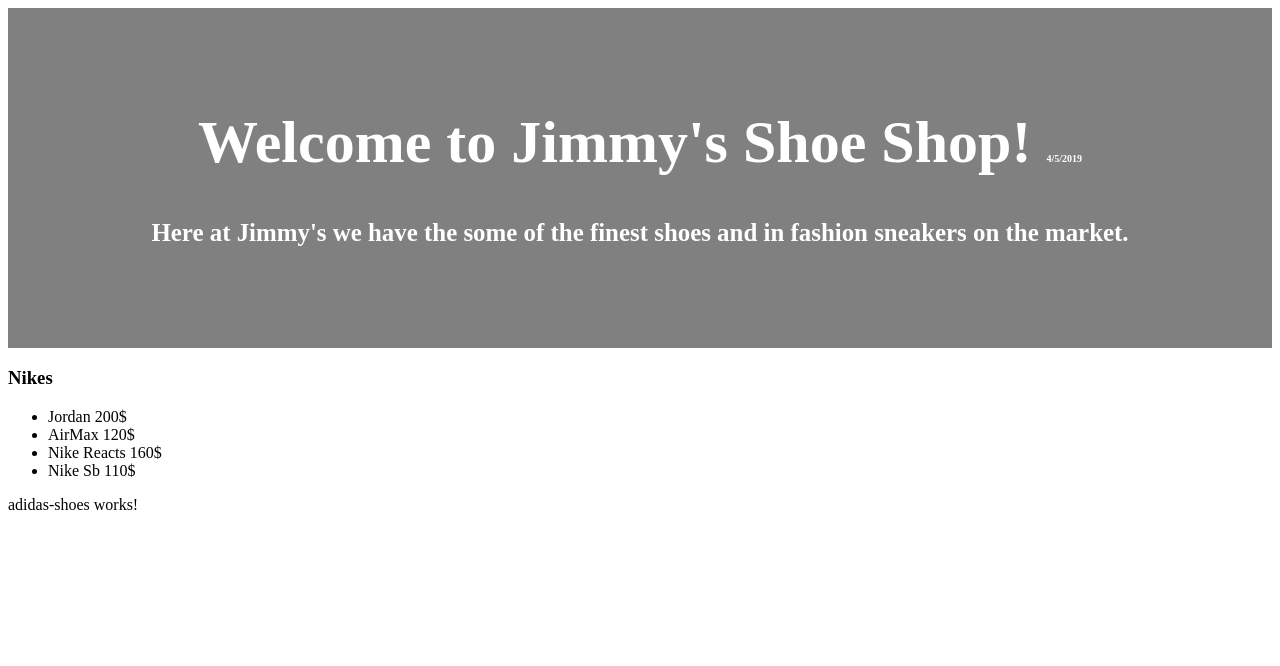
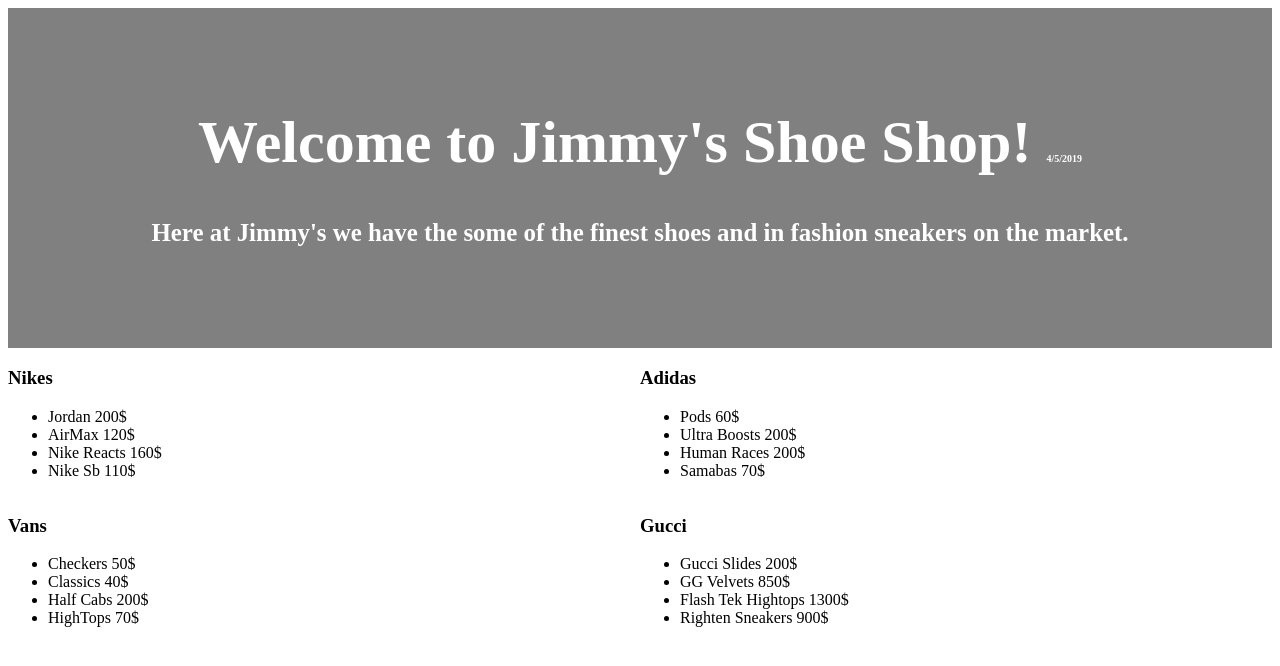
Before and after one commit to Zebrozkii/Jimmy-s-Shoe-Shop, an Angular app: page / in a window 1280 px wide. Shown: the top 666 px of the page. Built offline with nearby package versions, Linux system fonts and the light colour scheme.

Commit message:
added a small amount of gridding so the project is organized and nice

```diff
--- a/src/app/adidas-shoes/adidas-shoes.component.html
+++ b/src/app/adidas-shoes/adidas-shoes.component.html
@@ -1,3 +1,4 @@
-<p>
-  adidas-shoes works!
-</p>
+<h3> {{header}}</h3>
+<ul>
+  <li *ngFor="let currentShoe of adidas">{{currentShoe.name}} {{currentShoe.price}}$</li>
+</ul>
--- a/src/app/adidas-shoes/adidas-shoes.component.ts
+++ b/src/app/adidas-shoes/adidas-shoes.component.ts
@@ -1,11 +1,16 @@
 import { Component } from '@angular/core';
-
+import { Shoe } from '../models/shoe.model';
 @Component({
   selector: 'app-adidas-shoes',
   templateUrl: './adidas-shoes.component.html',
   styleUrls: ['./adidas-shoes.component.css']
 })
 export class AdidasShoesComponent {
-
-
-}
+    header: string = "Adidas"
+    adidas: Shoe[] = [
+      new Shoe("Pods",60),
+      new Shoe("Ultra Boosts",200),
+      new Shoe("Human Races", 200),
+      new Shoe("Samabas" ,70),
+    ];
+  }
--- a/src/app/app.component.css
+++ b/src/app/app.component.css
@@ -8,3 +8,8 @@
   color: white;
   font-size: 30px;
 }
+.grid-container{
+  display: grid;
+  grid-template-columns: 50% 50%;
+
+}
--- a/src/app/app.component.html
+++ b/src/app/app.component.html
@@ -6,6 +6,10 @@
   </h1>
   <h5>{{ description}}.</h5>
 </div>
+<div class="grid-container">
 <app-nike-shoes></app-nike-shoes>
 <app-adidas-shoes></app-adidas-shoes>
+<app-vans-shoes></app-vans-shoes>
+<app-gucci-shoes></app-gucci-shoes>
 </div>
+</div>
--- a/src/app/app.module.ts
+++ b/src/app/app.module.ts
@@ -3,13 +3,17 @@
 import { AppComponent } from './app.component';
 import { NikeShoesComponent } from './nike-shoes/nike-shoes.component';
 import { AdidasShoesComponent } from './adidas-shoes/adidas-shoes.component';
+import { VansShoesComponent } from './vans-shoes/vans-shoes.component';
+import { GucciShoesComponent } from './gucci-shoes/gucci-shoes.component';
 
 
 @NgModule({
   declarations: [
     AppComponent,
     NikeShoesComponent,
-    AdidasShoesComponent
+    AdidasShoesComponent,
+    VansShoesComponent,
+    GucciShoesComponent
   ],
   imports: [
     BrowserModule
--- /dev/null
+++ b/src/app/gucci-shoes/gucci-shoes.component.html
@@ -0,0 +1,4 @@
+<h3> {{header}}</h3>
+<ul>
+  <li *ngFor="let currentShoe of gucci">{{currentShoe.name}} {{currentShoe.price}}$</li>
+</ul>
--- /dev/null
+++ b/src/app/gucci-shoes/gucci-shoes.component.ts
@@ -0,0 +1,17 @@
+import { Component } from '@angular/core';
+import { Shoe } from '../models/shoe.model';
+@Component({
+  selector: 'app-gucci-shoes',
+  templateUrl: './gucci-shoes.component.html',
+  styleUrls: ['./gucci-shoes.component.css']
+})
+export class GucciShoesComponent {
+  header: string = "Gucci"
+  gucci: Shoe[] = [
+    new Shoe("Gucci Slides",200),
+    new Shoe("GG Velvets",850),
+    new Shoe("Flash Tek Hightops", 1300),
+    new Shoe("Righten Sneakers" ,900),
+  ];
+
+}
--- /dev/null
+++ b/src/app/vans-shoes/vans-shoes.component.html
@@ -0,0 +1,4 @@
+<h3> {{header}}</h3>
+<ul>
+  <li *ngFor="let currentShoe of vans">{{currentShoe.name}} {{currentShoe.price}}$</li>
+</ul>
--- /dev/null
+++ b/src/app/vans-shoes/vans-shoes.component.ts
@@ -0,0 +1,16 @@
+import { Component } from '@angular/core';
+import { Shoe } from '../models/shoe.model';
+@Component({
+  selector: 'app-vans-shoes',
+  templateUrl: './vans-shoes.component.html',
+  styleUrls: ['./vans-shoes.component.css']
+})
+export class VansShoesComponent{
+  header: string = "Vans"
+  vans: Shoe[] = [
+    new Shoe("Checkers",50),
+    new Shoe("Classics",40),
+    new Shoe("Half Cabs", 200),
+    new Shoe("HighTops" ,70),
+  ];
+}
```
Also changed, not shown: src/app/gucci-shoes/gucci-shoes.component.css (added), src/app/vans-shoes/vans-shoes.component.css (added), 2 other files (tests, documents, lock files or other folders).
